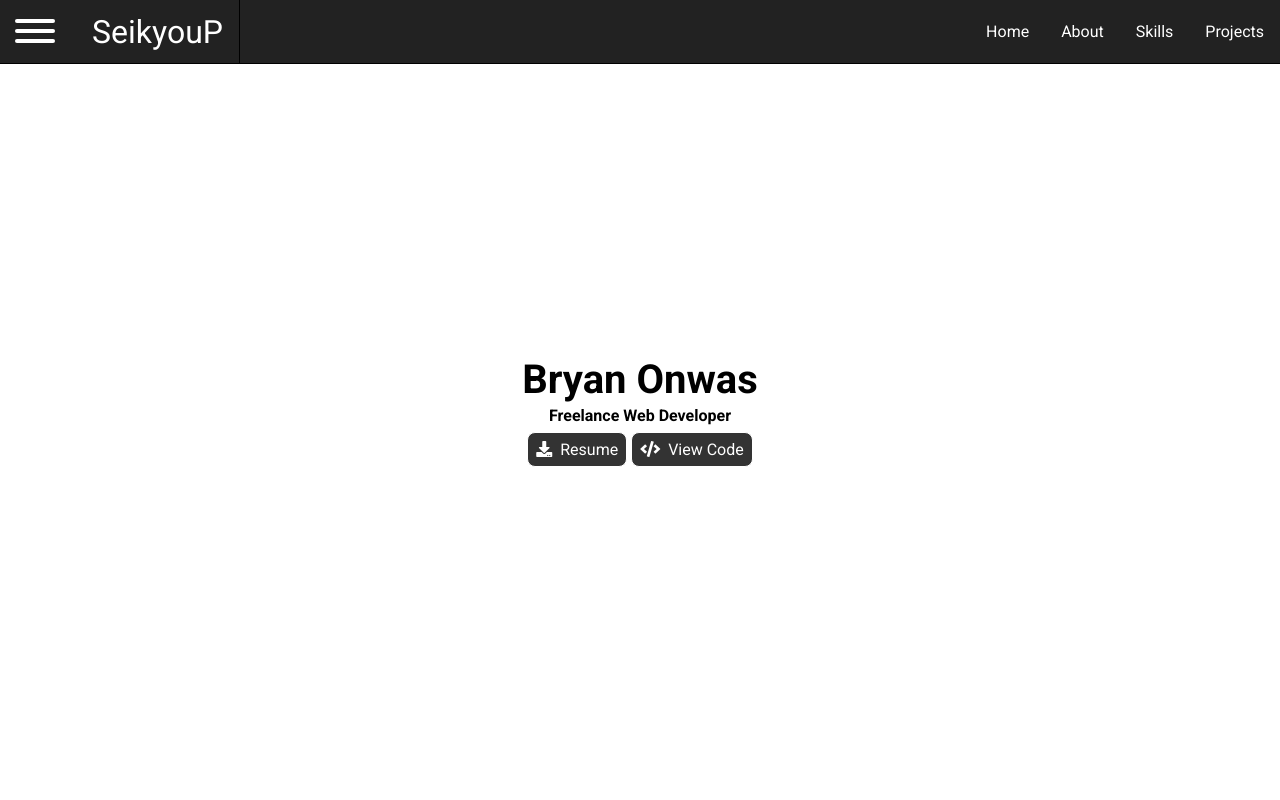
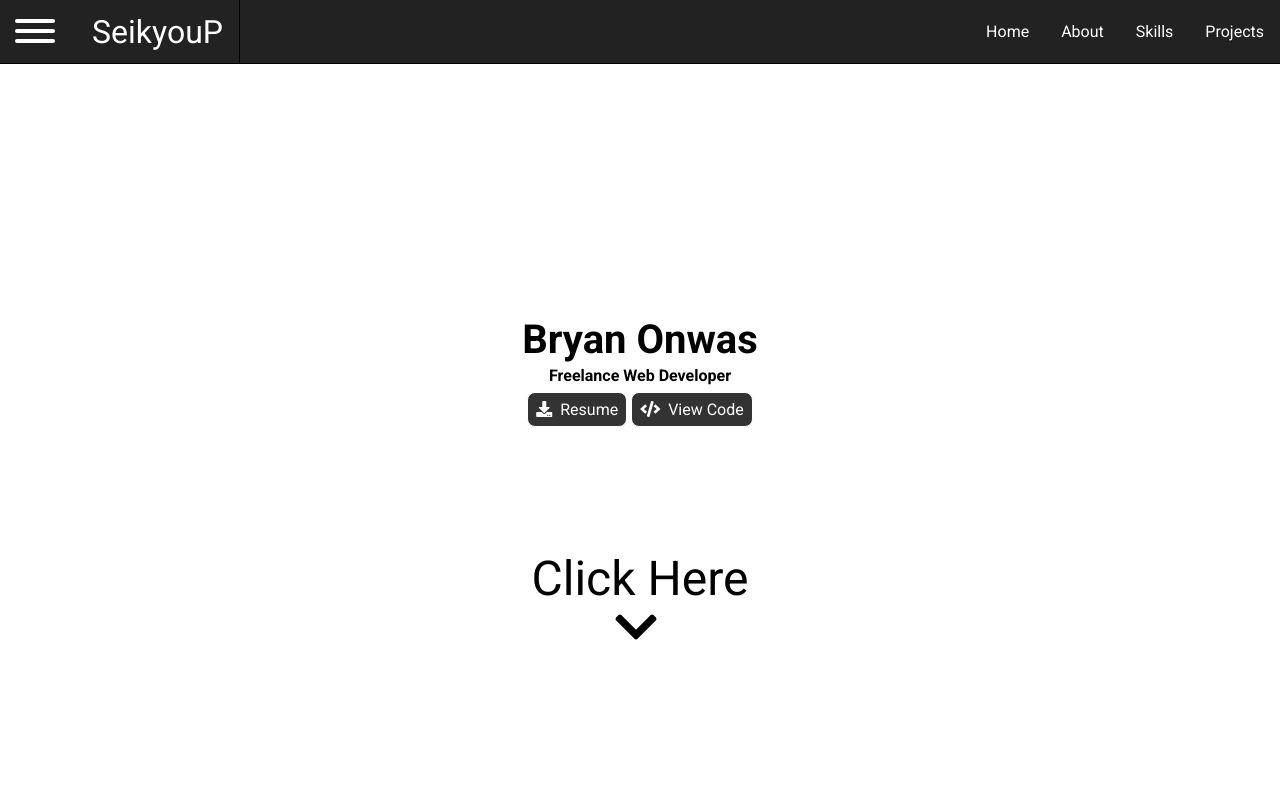
Before and after one commit to BryanOnwas/portfolio-site, a website: page index.html in a window 1280 px wide. Shown: the top 800 px of the page. Drawn offline with Linux system fonts and the light colour scheme.

Commit message:
Added a down arrow to improve user experience

```diff
--- a/css/style.css
+++ b/css/style.css
@@ -256,9 +256,10 @@ header.active {
 }
 
 .content--top p,
-.content--top ul {
+.content--top ul,
+.content--top .content--scroll {
   position: relative;
-  top: 45%;
+  top: 40%;
   text-align: center;
 }
 
@@ -283,6 +284,18 @@ header.active {
 .content--top a {
   display: block;
   padding: 0.5rem;
+}
+
+.content--top .content--scroll{
+  font-size: 3rem;
+  top: 55%;
+}
+
+
+.content--top .fa-chevron-down{
+  display: block;
+  font-size: 3rem;
+  top: 55%;
 }
 
 .content--name {
--- a/index.html
+++ b/index.html
@@ -65,6 +65,8 @@
               <a href="https://github.com/BryanOnwas/portfolio-site" target="_blank"><i class="fas fa-code"></i>View Code</a>
             </li>
           </ul>
+
+          <a href="#about" class="content--scroll wow swing">Click Here<i class="fas fa-chevron-down"></i></a>
         </section>
 
         <section class="content--about" id="about">
```
